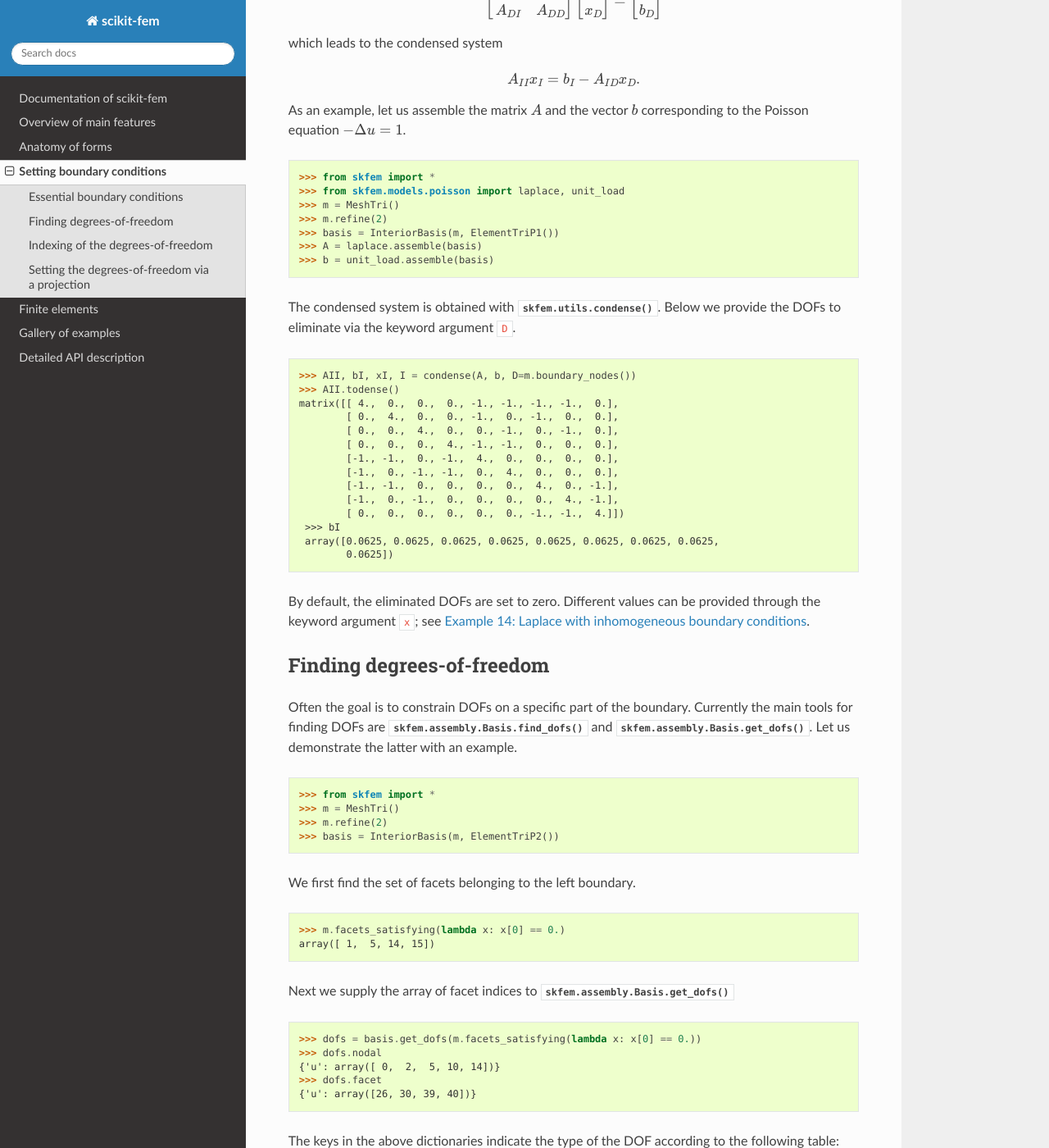
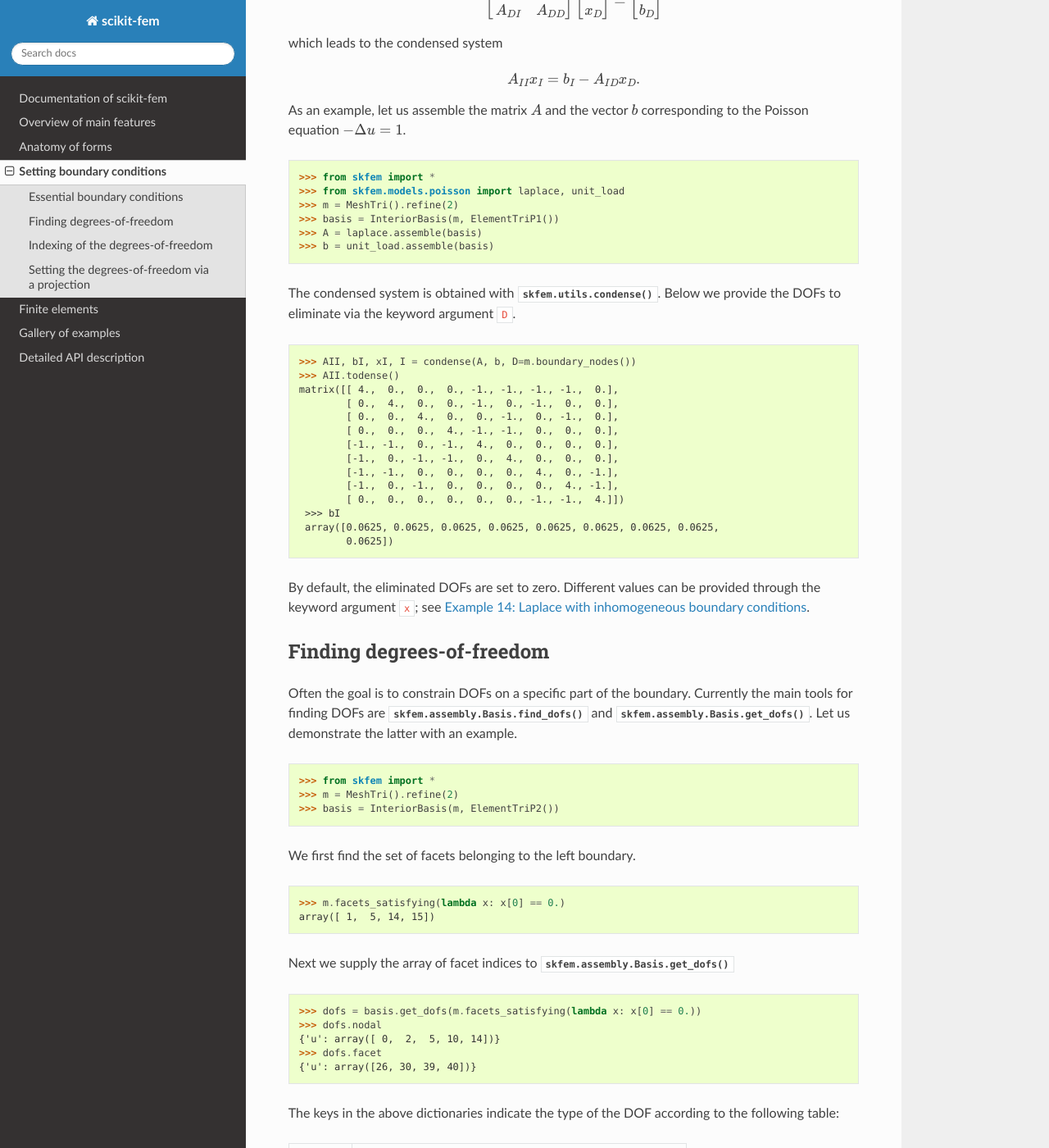
Before and after one commit to kinnala/scikit-fem, a Sphinx documentation site: the page built from docs/bcs.rst, in a window 1280 px wide and 1400 px high, scrolled down 620 px. Shown: the whole window at 82% size. Built offline with Sphinx 7.4.7 and the Read the Docs theme 2.0.0, drawn with Linux system fonts in a browser that asks for light colours.

```diff
--- a/docs/bcs.rst
+++ b/docs/bcs.rst
@@ -60,8 +60,7 @@ corresponding to the Poisson equation :math:`-\Delta u = 1`.
 
    >>> from skfem import *
    >>> from skfem.models.poisson import laplace, unit_load
-   >>> m = MeshTri()
-   >>> m.refine(2)
+   >>> m = MeshTri().refine(2)
    >>> basis = InteriorBasis(m, ElementTriP1())
    >>> A = laplace.assemble(basis)
    >>> b = unit_load.assemble(basis)
@@ -105,8 +104,7 @@ the latter with an example.
 .. doctest::
 
    >>> from skfem import *
-   >>> m = MeshTri()
-   >>> m.refine(2)
+   >>> m = MeshTri().refine(2)
    >>> basis = InteriorBasis(m, ElementTriP2())
 
 We first find the set of facets belonging to the left boundary.
--- a/docs/forms.rst
+++ b/docs/forms.rst
@@ -173,8 +173,7 @@ The previous solution :math:`u_k` must be provided to
 
 .. doctest::
 
-   >>> m = MeshTri()
-   >>> m.refine(3)
+   >>> m = MeshTri().refine(3)
    >>> basis = InteriorBasis(m, ElementTriP1())
    >>> b = asm(unit_load, basis)
    >>> x = 0. * b.copy()
```
Also changed, not shown: 1 other file.
